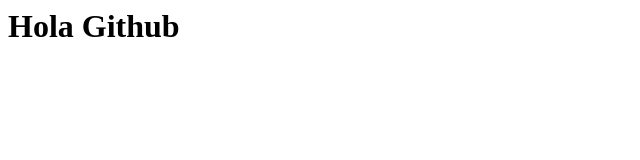
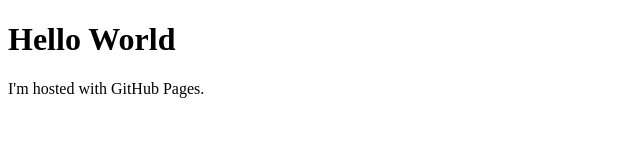
Before and after one commit to armaladev/armala.github.io, a plain HTML site: page index.html in a window 1280 px wide. Shown: the whole page, without its empty margins (0-640 px from the left). Drawn offline with Linux system fonts and the light colour scheme.

Commit message:
Update index.html

```diff
--- a/index.html
+++ b/index.html
@@ -1 +1,7 @@
-<h1>Hola Github</h1>
+<!DOCTYPE html>
+<html>
+<body>
+<h1>Hello World</h1>
+<p>I'm hosted with GitHub Pages.</p>
+</body>
+</html>
```
